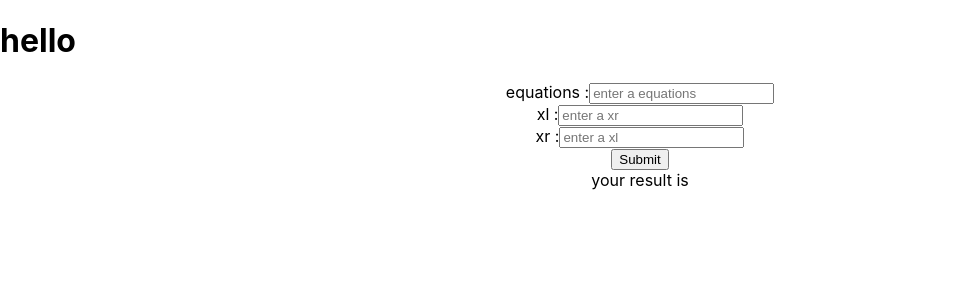
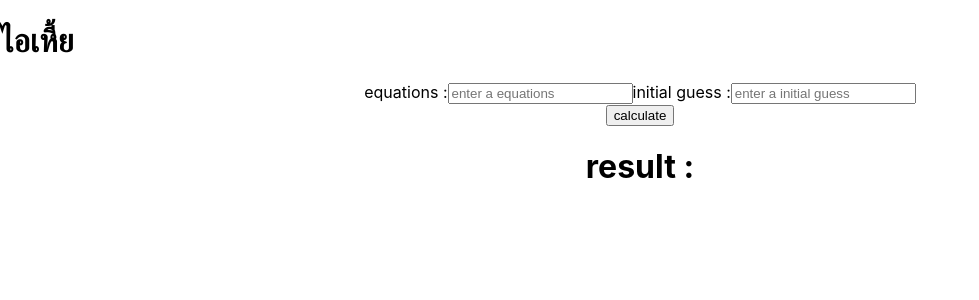
Before and after one commit to jeedddiiii/NumerReactProject, a React (Create React App) app: page / in a window 1280 px wide. Shown: the top 300 px of the page, without its empty margins (0-979 px from the left). Built offline with nearby package versions, Linux system fonts and the light colour scheme.

Commit message:
Onepoint

```diff
--- a/src/App.js
+++ b/src/App.js
@@ -4,6 +4,7 @@ import FalsePosition from './components/falsePosition';
 import  React  from  'react' ;
 import {BrowserRouter ,Route,Routes} from 'react-router-dom';
 import NavBar from './components/NavBar';
+import OnePoint from './components/onepoint';
 
 function App() {
   return (
@@ -16,8 +17,8 @@ function App() {
         </route>
       </Routes>
       </NavBar> */}
-        <h1>hello</h1>
-        <Bisection/>
+        <h1>ไอเหี้ย</h1>
+        <OnePoint/>
       {/* </BrowserRouter> */}
 
 
--- a/src/components/falsePosition.js
+++ b/src/components/falsePosition.js
@@ -6,17 +6,17 @@ const FalsePosition = () => {
   const [result, setResult] = useState("");
 
   const inputEquations = (e) => {
-    const value = e.targat.value;
+    const value = e.target.value;
     setEquations(value);
   };
 
   const inputXl = (e) => {
-    const value = e.targat.value;
+    const value = e.target.value;
     setXl(value);
   };
 
   const inputXr = (e) => {
-    const value = e.targat.value;
+    const value = e.target.value;
     setXr(value);
   };
 
@@ -26,21 +26,23 @@ const FalsePosition = () => {
       fx1,
       x,
       x1,
-      error = 1;
+      error = 1,
+      newXr = Number(xr),
+      newXl = Number(xl);
     do {
-      x = xl;
+      x = newXl;
       fxl = eval(equations);
-      x = xr;
+      x = newXr;
       fxr = eval(equations);
-      x1 = (xl * fxr - xr * fxl) / (fxr - fxl);
+      x1 = (newXl * fxr - newXr * fxl) / (fxr - fxl);
       x = x1;
       fx1 = eval(equations);
       if (fx1* fxr < 0) {
-        error = (x1 - xl) / x1;
-        xl = x1;
+        error = (x1 - newXl) / x1;
+        newXl = x1;
       } else {
-        error = (x1 - xr) / x1;
-        xr = x1;
+        error = (x1 - newXr) / x1;
+        newXr = x1;
       }
     } while (Math.abs(error)>=0.0001);
     setResult(x1.toFixed(6));
--- a/src/components/onepoint.js
+++ b/src/components/onepoint.js
@@ -1,20 +1,57 @@
-const fx = (x) => {
-  return -x+0.5+x;
+import React, { useState } from "react";
+
+const OnePoint = () => {
+  const [equations, setEquations] = useState("");
+  const [xn, setXn] = useState("");
+  const [result, setResult] = useState("");
+
+  const inputEquations = (e) => {
+    const value = e.target.value;
+    setEquations(value);
+  };
+
+  const inputXn = (e) => {
+    const value = e.target.value;
+    setXn(value);
+  };
+
+  const calculate = () => {
+    let fx,
+      error = 1,
+      x = Number(xn);
+    do {
+      fx = eval(equations);
+      error = Math.abs((fx - x) / fx);
+      x = fx;
+    } while (error >= 0.0001);
+    setResult(x.toFixed(6));
+  };
+  return (
+    <div className="App">
+      <form>
+        <div className="form-group">
+          <label>equations :</label>
+          <input
+            type="text"
+            placeholder="enter a equations"
+            value={equations}
+            onChange={inputEquations}
+          />
+          <label>initial guess :</label>
+          <input
+            type="text"
+            placeholder="enter a initial guess"
+            value={xn}
+            onChange={inputXn}
+          />
+        </div>
+        <button type="button" onClick={calculate}>
+          calculate
+        </button>
+      </form>
+      <h1>result : {result}</h1>
+    </div>
+  );
 };
-const onepoint = (x) => {
-  do {
-    xnew = fx(x);
-    error = Math.abs(((xnew - x) / xnew));
-    if (isNaN(error)) {
-      console.log("Zero division error");
-      return;
-    }
-    console.log("X"  +i+ ":" + xnew.toFixed(6) + " error:" + error.toFixed(6));
-    i++;
-    x = xnew;
-    err = Math.abs(error);
-  } while (err >= 0.000001);
-}
-let x = 0, i = 0;
-let xnew, error, err;
-onepoint(x);
+
+export default OnePoint;
```
